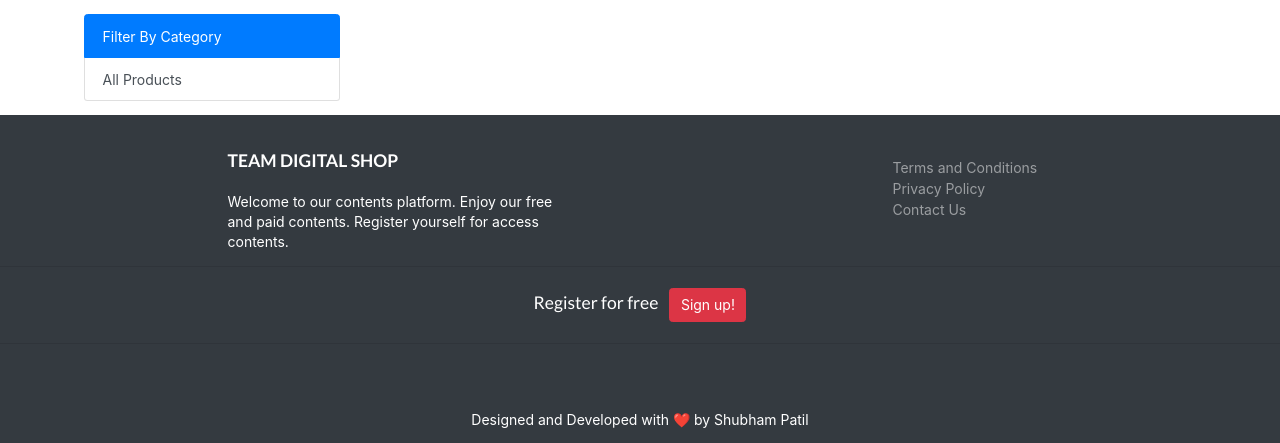
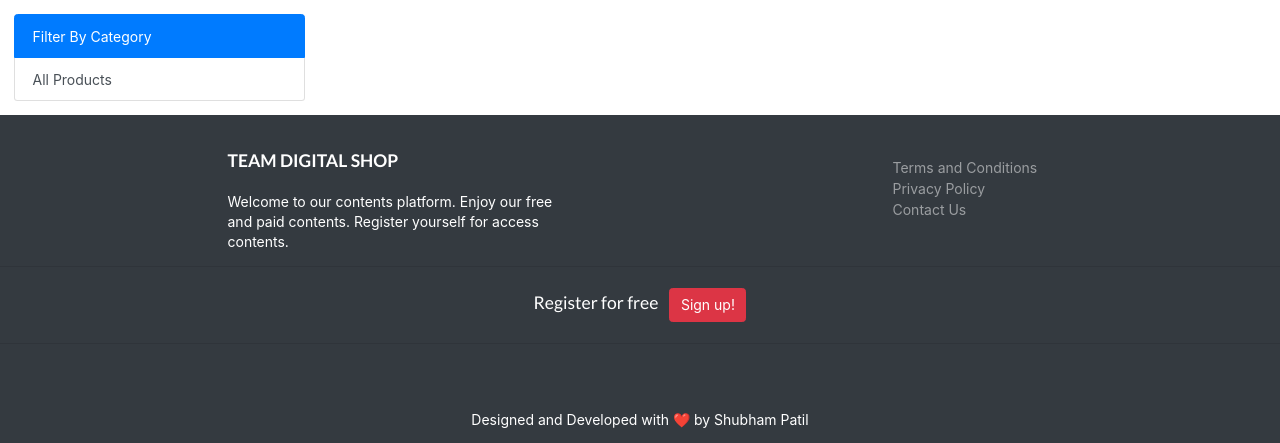
Before and after one commit to spshubhampatil/Digital-Hub, a Django app: template Digi Shop/shop/templates/category.html in a window 1280 px wide. Shown: the part 49-492 px from the top of the page. Run offline with Django 3.2, Linux system fonts and the light colour scheme; the template is opened without the code that fills it, so the values that code supplies are empty; some libraries are stand-ins or nearby versions; some web fonts are replaced.

Commit message:
Update category.html

```diff
--- a/Digi Shop/shop/templates/category.html
+++ b/Digi Shop/shop/templates/category.html
@@ -6,7 +6,7 @@ Digital-Hub
 
 {% block body %}
 
-<div class="container mx-auto p-3">
+<div class=" mx-auto p-3">
    <div class="row">
 
       <div class="col-lg-3 mx-auto">
```
